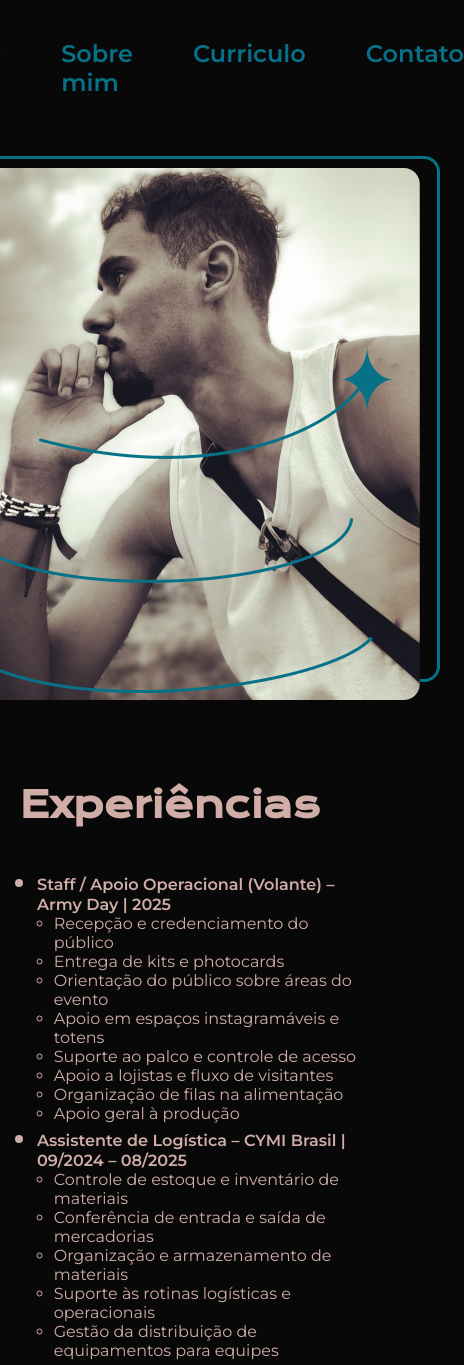
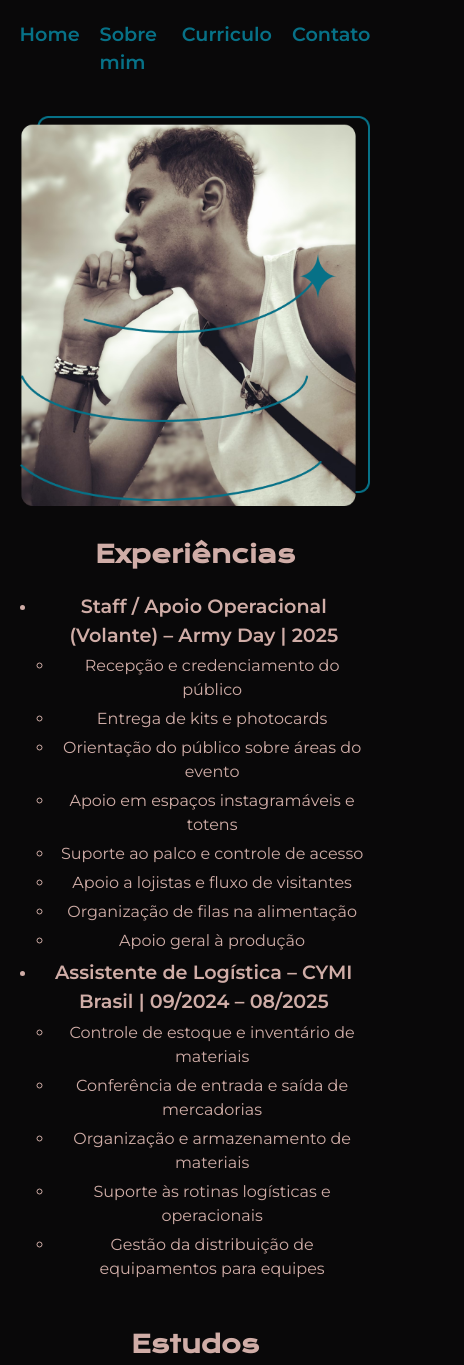
Before and after one commit to LuizFelipePaschoal/portfolio, a plain HTML site: page curriculo.html in a window 390 px wide. Shown: the top 1365 px of the page, 464 px wide, since content can reach past the window. Drawn offline with nearby package versions, Linux system fonts and the light colour scheme.

Commit message:
style: melhora responsividade, ajusta imagens e formatação da lista de experiências

```diff
--- a/curriculo.html
+++ b/curriculo.html
@@ -40,7 +40,7 @@
 
             <ul class="apresentacao__conteudo__paragrafo">
                 <li>
-                    <h6>Staff / Apoio Operacional (Volante) – Army Day | 2025</h6>
+                    <h4>Staff / Apoio Operacional (Volante) – Army Day | 2025</h4>
                     <ul class="experiencia-lista">
                         <li>Recepção e credenciamento do público</li>
                         <li>Entrega de kits e photocards</li>
@@ -54,7 +54,7 @@
                 </li>
 
                 <li>
-                    <h6>Assistente de Logística – CYMI Brasil | 09/2024 – 08/2025</h6>
+                    <h4>Assistente de Logística – CYMI Brasil | 09/2024 – 08/2025</h4>
                     <ul class="experiencia-lista">
                         <li>Controle de estoque e inventário de materiais</li>
                         <li>Conferência de entrada e saída de mercadorias</li>
@@ -83,7 +83,7 @@
             </div>
 
         </section>
-        <img src="assets/Foto perfil.png" alt="Foto Luiz Felipe Paschoal Programador" class="apresentacao-imgagem-curriculo">
+        <img src="assets/Foto perfil.png" alt="Foto Luiz Felipe Paschoal Programador" class="apresentacao-imagem-curriculo">
     </main>
     <footer class="rodape">
         <p>Desenvolvido por Luiz Felipe Paschoal.</p>
--- a/styles/style.css
+++ b/styles/style.css
@@ -18,6 +18,12 @@ body {
     box-sizing: border-box;
     background-color: var(--cor-fundo);
     color: var(--cor-texto);
+    line-height: 1.5;
+}
+
+img {
+    max-width: 100%;
+    height: auto;
 }
 
 .cabecalho {
@@ -109,8 +115,9 @@ body {
     cursor: pointer;
 }
 
-.apresentacao-imgagem {
+.apresentacao-imagem {
     width: 50%;
+    max-width: 100%
 }
 
 ul {
@@ -129,25 +136,61 @@ ul {
     font-weight: 400;
 }
 
-@media (max-width: 1200px) {
+@media (max-width: 768px) {
+
     .cabecalho {
-        padding: 10%;
+        padding: 5%;
     }
 
     .cabecalho__menu {
-        justify-content: center;
+        gap: 20px;
+    }
+
+    .cabecalho__menu__link {
+        font-size: 1.2rem;
     }
 
     .apresentacao {
         flex-direction: column-reverse;
         padding: 5%;
+        gap: 30px;
     }
 
     .apresentacao__conteudo {
-        width: auto;
+        width: 100%;
+        gap: 20px;
+    }
+
+    .apresentacao__conteudo__titulo {
+        font-size: 1.5rem;
+        text-align: center;
+    }
+
+    .apresentacao__conteudo__paragrafo {
+        font-size: 1rem;
+        text-align: center;
+    }
+
+    .apresentacao__imagem {
+        width: 80%;
+    }
+
+    .apresentacao__links__navegacao {
+        width: 100%;
+        font-size: 1rem;
+        padding: 15px;
     }
 }
 
 .experiencia-lista {
     font-size: 16px;
 }
+.apresentacao__conteudo__paragrafo li {
+    font-size: 1rem;
+    margin-bottom: 5px;
+}
+
+.apresentacao__conteudo__paragrafo li h4 {
+    font-size: 1.2rem;
+    margin-bottom: 5px;
+}
```
Also changed, not shown: about.html (+1 -1 lines), contato.html (+1 -1 lines), index.html (+1 -1 lines).
